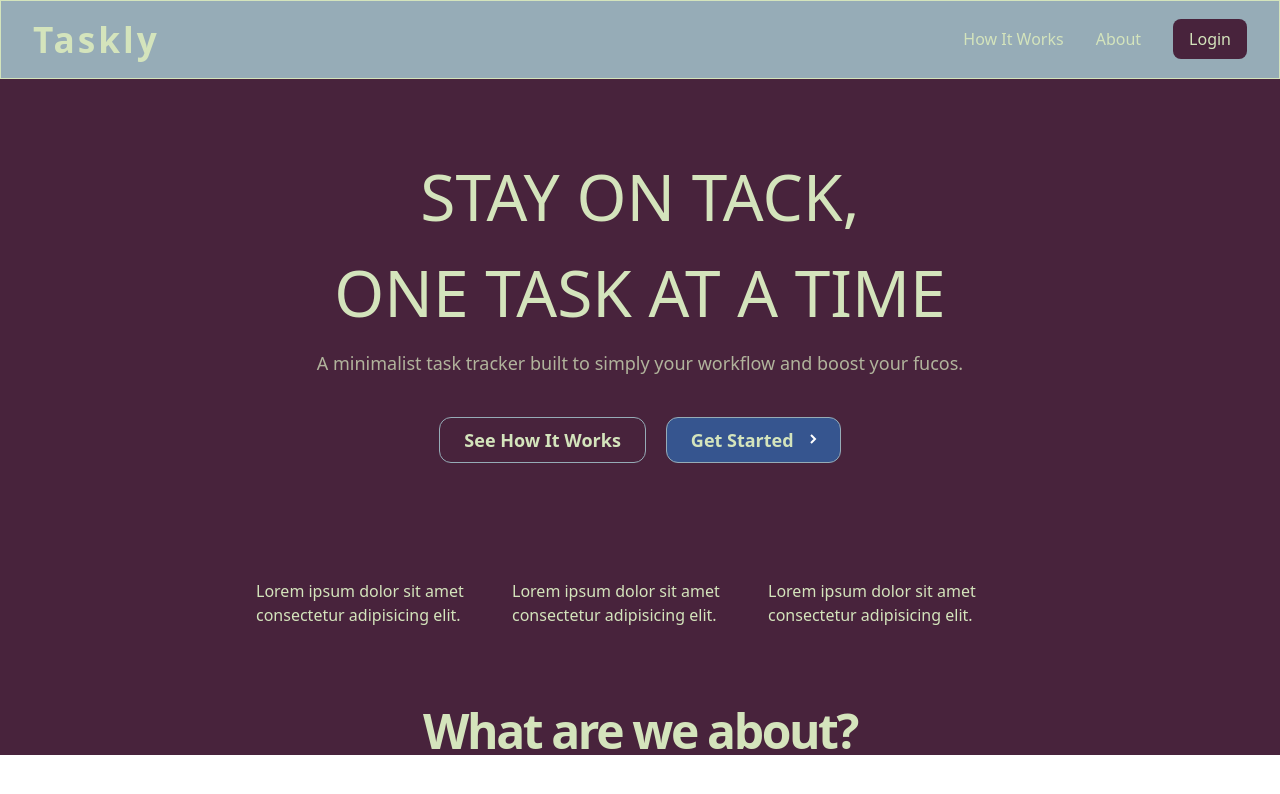
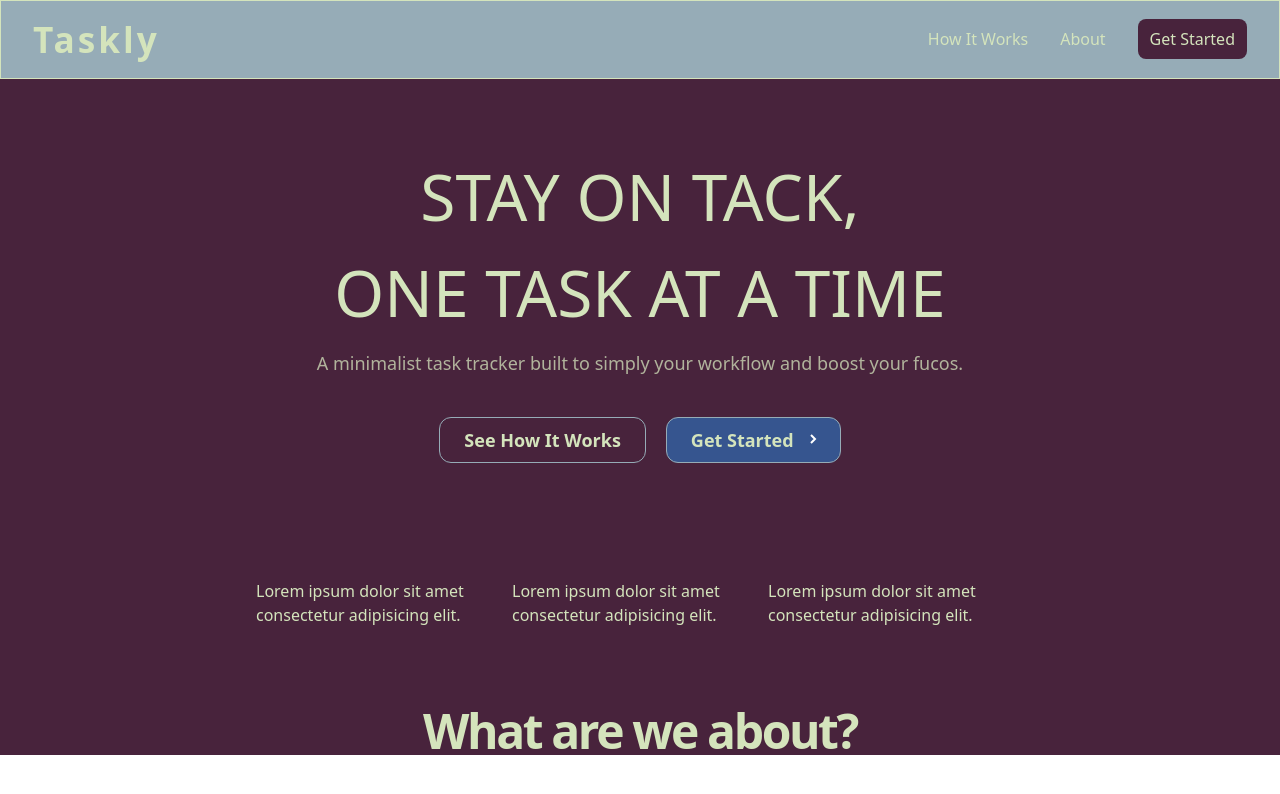
Before and after one commit to johnsenultra/task_tracker, a React (Vite) app: page / in a window 1280 px wide. Shown: the top 794 px of the page. Built offline with nearby package versions, Linux system fonts and the light colour scheme.

Commit message:
Update header button to link to Signup page instead of Login

```diff
--- a/src/components/Header.jsx
+++ b/src/components/Header.jsx
@@ -66,8 +66,10 @@ export default function Header() {
               <a href="#about" className="hover:text-[#D4E4BC]/80">
                 About
               </a>
-              <button className="rounded-lg bg-[#48233C] px-4 py-2 hover:bg-[#48233C]/90">
-                <Link to="/signin">Login</Link>
+              <button className="rounded-lg bg-[#48233C] px-3 py-2 hover:bg-[#48233C]/90">
+                <Link to="/signup" className="font-medium">
+                  Get Started
+                </Link>
               </button>
             </div>
           </div>
```
